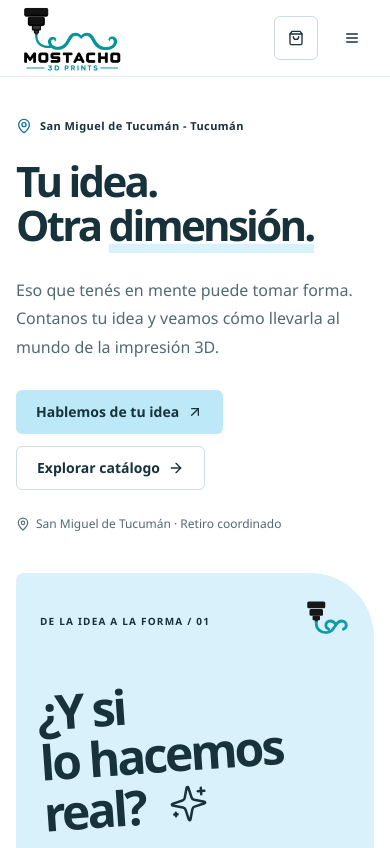
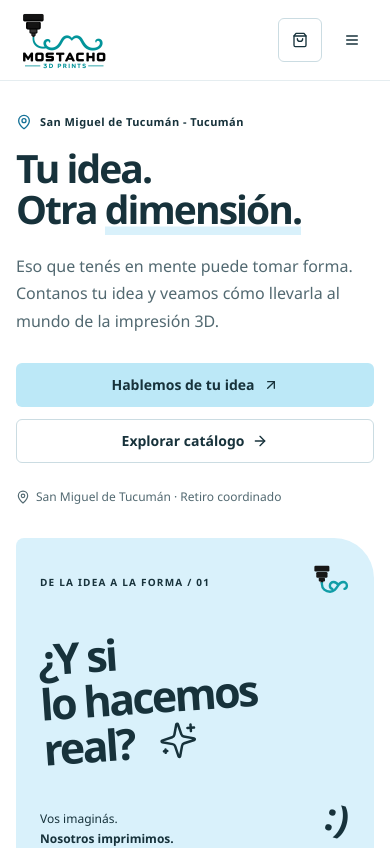
Before and after one commit to Santhomas1/catalogo_mostacho, a React (Vite) app: page / in a window 390 px wide. Shown: the top 848 px of the page. Built offline with nearby package versions, Linux system fonts and the light colour scheme; no server answers.

Commit message:
Mejorar adaptación móvil y comando de desarrollo en red

```diff
--- a/package.json
+++ b/package.json
@@ -5,6 +5,7 @@
   "type": "module",
   "scripts": {
     "dev": "vite --host 127.0.0.1",
+    "dev:mobile": "vite --host 0.0.0.0",
     "build": "vite build",
     "preview": "vite preview --host 127.0.0.1",
     "test": "node --test --test-timeout=20000 tests/cart.test.js tests/catalog-service.test.js tests/images.test.js tests/ui-render.test.js tests/cart-react.test.js tests/admin-service.test.js tests/admin-react.test.js tests/admin-editors.test.js tests/metadata.test.js tests/journey.test.js"
--- a/src/styles/globals.css
+++ b/src/styles/globals.css
@@ -188,3 +188,80 @@ fieldset:disabled { opacity: .7; }
 .catalog-filters input, .catalog-filters select, .cart-line input,
 .product-detail input, .product-detail select, .summary-text { border-color: var(--control-border); }
 button:focus-visible { outline: 2px solid var(--ring); outline-offset: 3px; }
+
+/* Adaptación a celular: controles táctiles, contenido legible y columnas sin desbordes. */
+main, fieldset, .product-detail > *, .cart-layout > *, .cart-line > *,
+.admin-form-grid > *, .admin-list article > *, .admin-gallery article { min-width: 0; }
+.product-name, .product-price, .product-detail h1, .cart-line h2,
+.cart-line p, .admin-list article, .admin-notice, .admin-error { overflow-wrap: anywhere; }
+.product-photo { display: block; }
+
+@media (max-width: 900px) {
+  .product-detail { gap: 24px; }
+  .footer-inner { gap: 24px; }
+}
+
+@media (max-width: 640px) {
+  .header-inner { gap: 16px; min-height: 80px; }
+  .header-actions { gap: 8px; flex-shrink: 0; }
+  .brand-logo { width: 96px; }
+  .brand-logo-footer { width: 128px; }
+  .mobile-nav { gap: 4px; padding-block: 8px 16px; }
+  .mobile-nav a { min-height: 48px; padding: 12px 16px; border-radius: 6px; font-size: 16px; }
+  .mobile-nav a.active { background: var(--accent); font-weight: 650; color: var(--ring); }
+  .hero { gap: 32px; padding-block: 32px; }
+  h1 { font-size: clamp(36px, 10vw, 48px); letter-spacing: -.05em; margin-bottom: 24px; }
+  .eyebrow { margin-bottom: 16px; line-height: 1.6; }
+  .hero-description { line-height: 1.7; }
+  .hero > div > .hero-actions { flex-direction: column; align-items: stretch; }
+  .idea-panel { min-height: 280px; border-top-right-radius: 40px; }
+  .type-art { font-size: clamp(36px, 11vw, 48px); padding-block: 24px; }
+  .panel-favicon { width: 40px; height: 40px; }
+  .catalog-page, .contact-page, .empty-page { padding-block: 32px; }
+  .catalog-page > h1, .contact-page h1, .empty-page h1 { font-size: clamp(32px, 9vw, 42px); }
+  .contact-grid { gap: 24px; margin-top: 32px; }
+  .contact-grid article > [data-slot=button], .catalog-intro > [data-slot=button] { width: 100%; }
+  .product-grid { grid-template-columns: minmax(0, 1fr); gap: 24px; }
+  .product-name { min-height: 0; }
+  .product-price { font-size: 22px; line-height: 1.4; }
+  .product-detail { margin-top: 24px; gap: 24px; }
+  .product-detail h1 { font-size: 32px; }
+  .product-detail .eyebrow { margin-bottom: 12px; }
+  .gallery-thumbnails { flex-wrap: nowrap; overflow-x: auto; padding: 4px; margin-inline: -4px; }
+  .gallery-thumbnails button { flex: 0 0 64px; }
+  .catalog-filters { gap: 16px; }
+  .catalog-filters input, .catalog-filters select, .product-detail input,
+  .product-detail select, .cart-line input, .admin-field input,
+  .admin-field select, .admin-field textarea, .summary-text { font-size: 16px; min-width: 0; max-width: 100%; }
+  [data-slot=button] { min-height: 44px; max-width: 100%; height: auto; white-space: normal; text-align: center; }
+  .header-actions [data-slot=button] { width: 44px; height: 44px; padding: 0; }
+  .cart-line { grid-template-columns: minmax(0, 1fr); gap: 16px; padding-block: 24px; }
+  .cart-line > div:nth-child(2) { display: grid; grid-template-columns: 96px minmax(0, 1fr); align-items: center; gap: 8px 16px; }
+  .cart-line > div:nth-child(2) > label { grid-column: 1 / -1; }
+  .cart-line > div:nth-child(2) > p { margin: 0; text-align: right; }
+  .cart-line > div:nth-child(2) > button { grid-column: 1 / -1; justify-self: start; }
+  .cart-actions { display: grid; grid-template-columns: minmax(0, 1fr); gap: 12px; }
+  .cart-layout { gap: 24px; }
+  .cart-summary { padding: 20px 16px; }
+  .cart-summary summary { padding-block: 12px; min-height: 44px; }
+  .pagination { display: grid; grid-template-columns: 1fr 1fr; gap: 12px; }
+  .pagination > span { grid-column: 1 / -1; grid-row: 1; text-align: center; }
+  .footer-inner { gap: 24px; padding-block: 32px; }
+  .admin-auth { margin-block: 32px; }
+  .admin-header { align-items: stretch; gap: 16px; margin-bottom: 24px; }
+  .admin-header > div { width: 100%; }
+  .admin-tabs { display: grid; grid-template-columns: repeat(2, minmax(0, 1fr)); gap: 8px; margin-block: 20px; }
+  .admin-tabs [data-slot=button] { padding: 12px 8px; line-height: 1.5; }
+  .admin-toolbar { align-items: stretch; gap: 12px; }
+  .admin-toolbar > h2, .admin-toolbar > h3 { width: 100%; }
+  .admin-list article { align-items: stretch; gap: 16px; }
+  .admin-list article > div:first-child { width: 100%; }
+  .admin-list article > .hero-actions { width: 100%; }
+  .admin-editor { margin-block: 20px; }
+  .admin-editor .admin-editor { padding: 12px; }
+  .admin-gallery { gap: 16px; }
+  .admin-gallery article { padding: 12px; }
+  .admin-editor .hero-actions, .admin-delete-zone .hero-actions { display: grid; grid-template-columns: minmax(0, 1fr); }
+  .admin-field input[type=file] { font-size: 14px; padding: 8px; }
+  .admin-field input::file-selector-button { min-height: 40px; max-width: 100%; margin-right: 8px; }
+}
```
Also changed, not shown: 1 other file (tests, documents, lock files or other folders).
